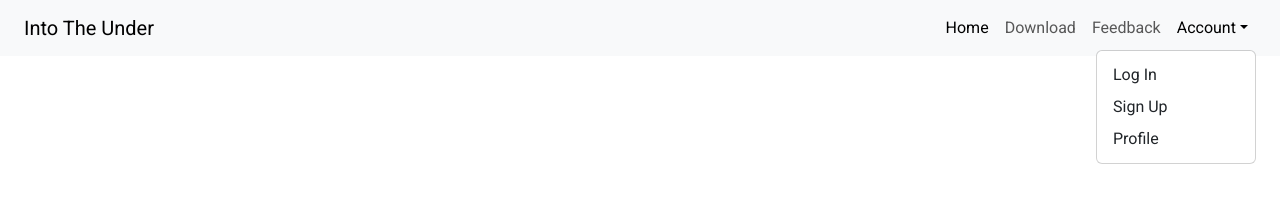
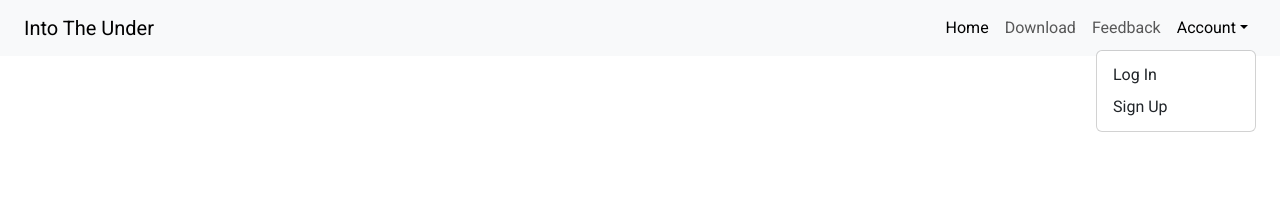
Before and after one commit to davislarson27/intotheunder, a React (Vite) app: page / in a window 1280 px wide. Both pictures are taken after a click on the button "Account". Shown: the top 214 px of the page. Built offline with nearby package versions, Linux system fonts and the light colour scheme.

Commit message:
added nav bar changes based on whether user is logged in or logged out

```diff
--- a/src/app.jsx
+++ b/src/app.jsx
@@ -25,6 +25,14 @@ export default function App() {
     const [userData, changeUserData] = React.useState (null);
     const [dbComments, updateDbComments] = React.useState (getComments());
 
+    function isUserLoggedIn(userObject) {
+        if (userObject == null) {
+            return false;
+        } else {
+            return true;
+        }
+    }
+
 
     return (
         <BrowserRouter>
@@ -46,9 +54,18 @@ export default function App() {
                                             <a className="nav-link dropdown-toggle" role="button" data-bs-toggle="dropdown" aria-expanded="false">Account</a>
 
                                             <ul className="dropdown-menu dropdown-menu-end">
-                                                <li><NavLink className="dropdown-item" to="login">Log In</NavLink></li>
-                                                <li><NavLink className="dropdown-item" to="sign-up">Sign Up</NavLink></li>
-                                                <li><NavLink className="dropdown-item" to="profile">Profile</NavLink></li>
+                                                { isUserLoggedIn(userData) ? (
+                                                    <>
+                                                        <li><NavLink className="dropdown-item" to="profile">Profile</NavLink></li>
+                                                    </>
+                                                ) : (
+                                                    <>
+                                                        <li><NavLink className="dropdown-item" to="login">Log In</NavLink></li>
+                                                        <li><NavLink className="dropdown-item" to="sign-up">Sign Up</NavLink></li>
+                                                    </>
+                                                )}
+
+
                                             </ul>
 
                                         </li>
```
